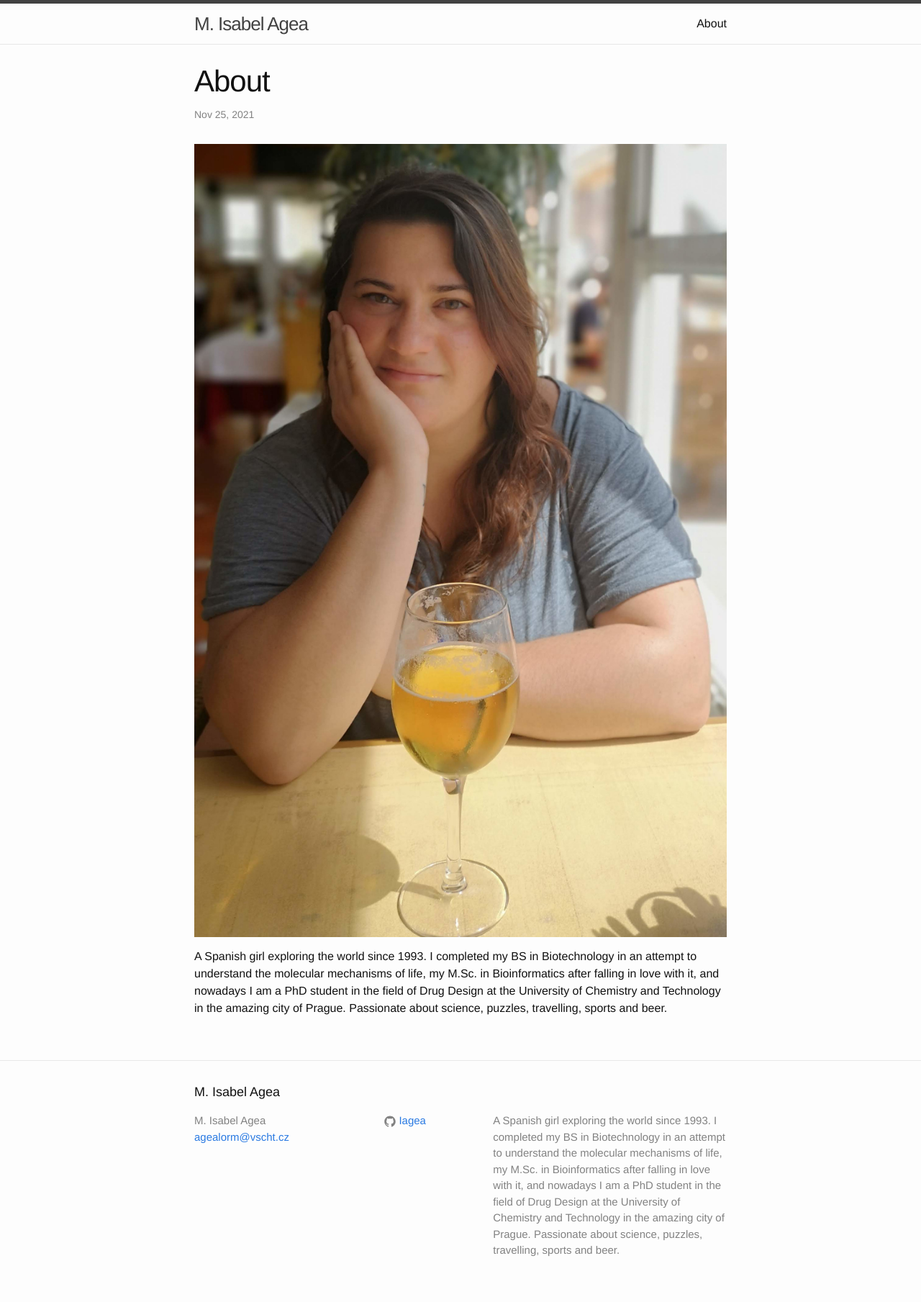
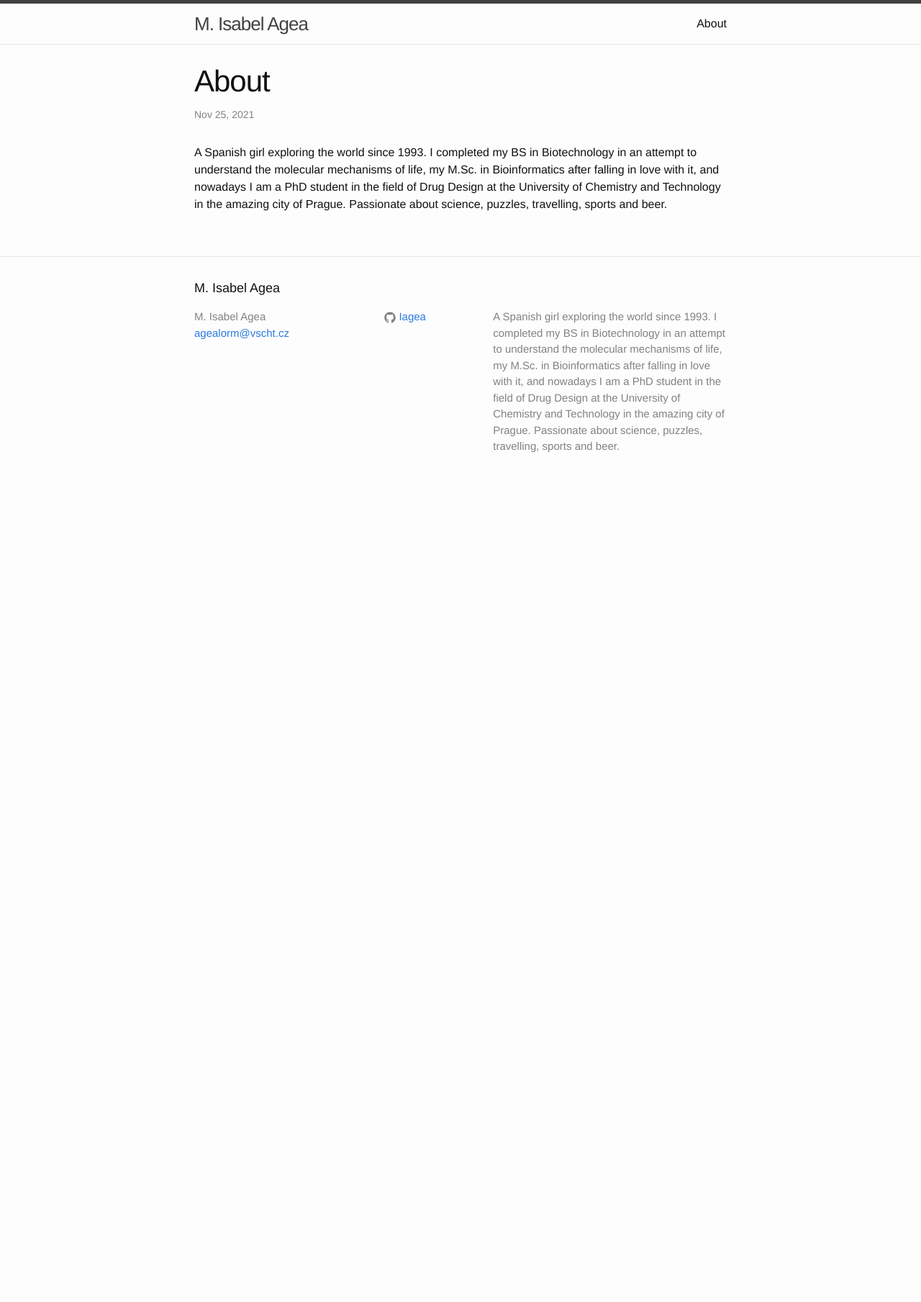
Before and after one commit to Iagea/iagea.github.io, a Jekyll site: the page built from _posts/2021-11-25-about.markdown, in a window 1280 px wide. Shown: the whole page at 72% size. Built offline with Jekyll 4.4.1, drawn with Linux system fonts in a browser that asks for light colours; after the commit the page ends 900 px from its top, so only the background shows below that.

Commit message:
Update 2021-11-25-about.markdown

```diff
--- a/_posts/2021-11-25-about.markdown
+++ b/_posts/2021-11-25-about.markdown
@@ -3,6 +3,5 @@ layout: post
 title:  "About"
 categories: jekyll update
 ---
-![Image](/assests/terraceo.jpg)
 
 A Spanish girl exploring the world since 1993. I completed my BS in Biotechnology in an attempt to understand the molecular mechanisms of life, my M.Sc. in Bioinformatics after falling in love with it, and nowadays I am a PhD student in the field of Drug Design at the University of Chemistry and Technology in the amazing city of Prague. Passionate about science, puzzles, travelling, sports and beer.
```
